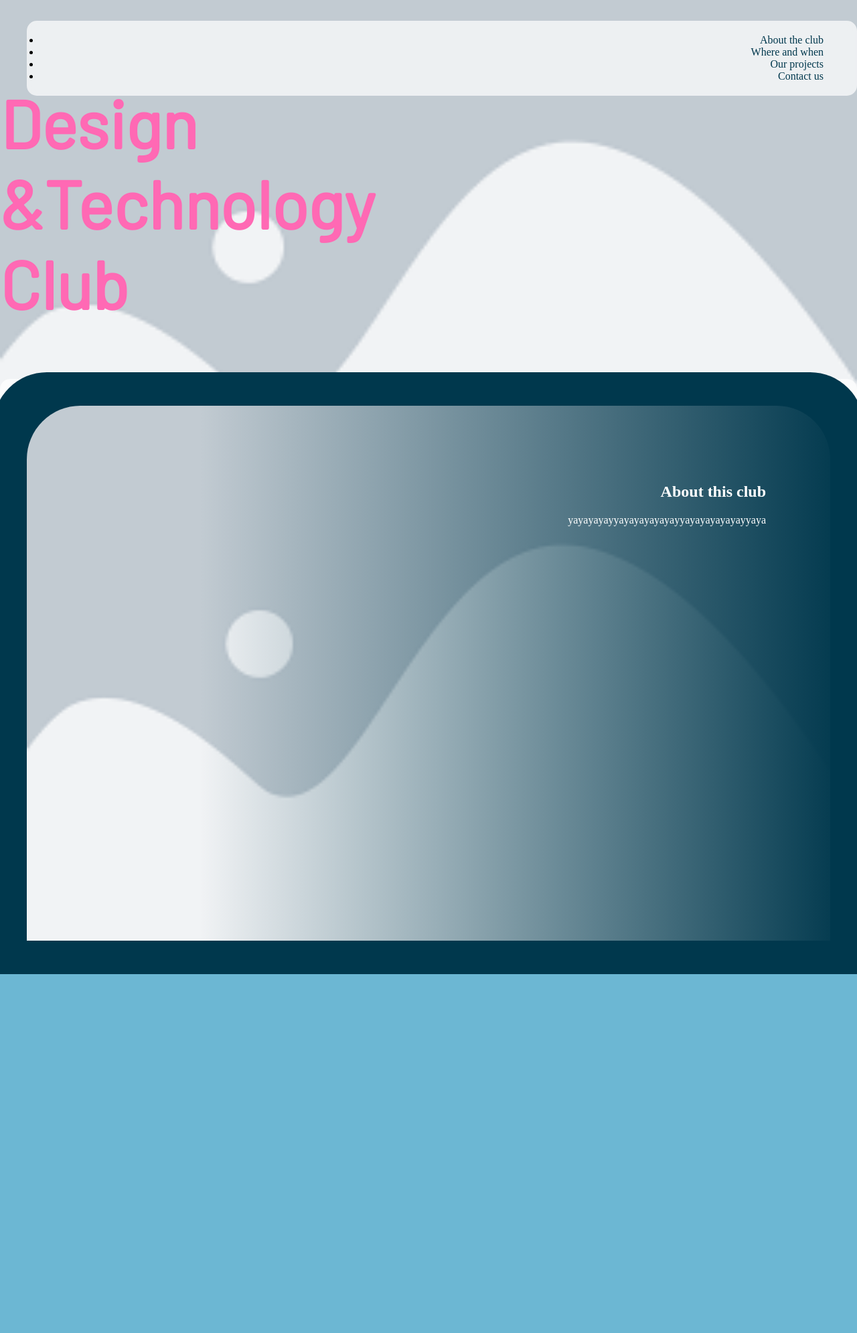
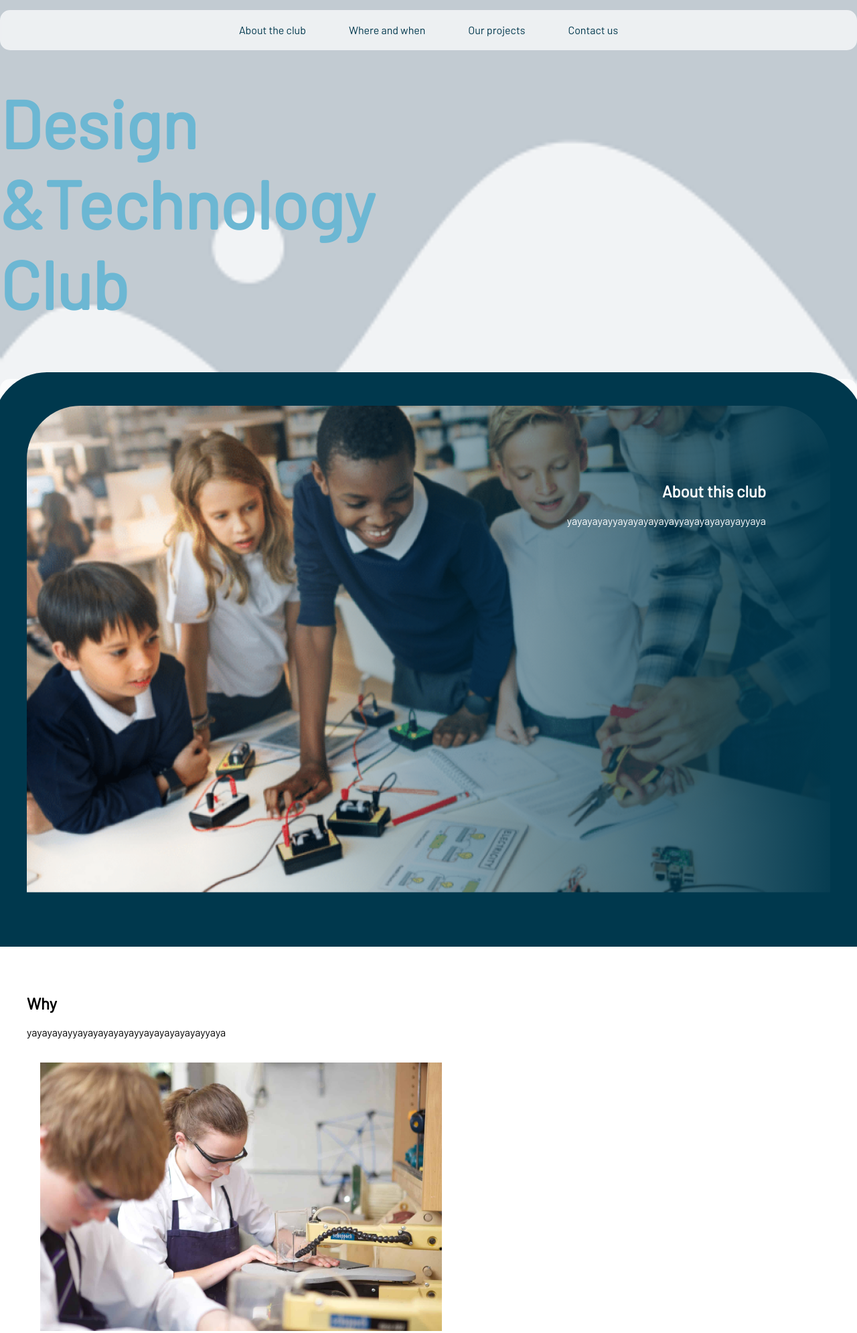
Before and after one commit to RadiatingDucks/DTCC-website-design, a plain HTML site: page index.html in a window 1280 px wide. Shown: the whole page at 67% size. Before the commit the page ends 1455 px from the top, so only its background shows below. Drawn offline with Linux system fonts and the light colour scheme.

Commit message:
added pictures in to test

```diff
--- a/index.html
+++ b/index.html
@@ -9,21 +9,19 @@
 
         <section class="front">
             <div class="navigation">
-                <ul>
                     <nav>
-                        <li><a href="#"><span class="fa fa-leaf"></span> About the club</a></li>
-                        <li><a href="#"><span class="fa fa-map-marker-alt"></span> Where and when</a></li>
-                        <li><a href="#"><span class="fa fa-wrench"></span> Our projects</a></li>
-                        <li><a href="#"><span class="fa fa-newspaper"></span> Contact us</a></li>
+                        <a href="#"><span class="fa fa-leaf"></span> About the club</a>
+                        <a href="#"><span class="fa fa-map-marker-alt"></span> Where and when</a>
+                        <a href="#"><span class="fa fa-wrench"></span> Our projects</a>
+                        <a href="#"><span class="fa fa-newspaper"></span> Contact us</a>
                     </nav>
-                </ul>
             </div>
             <h1>Design<br>&Technology<br>Club</h1>
             <nav></nav>
         </section>
 
         <section class="sec1">
-            <img src="placeholder.png" class="sec1Img">
+            <img src="design_temp_photo.png" class="sec1Img">
             <div  class="sec1text">
                 <h2>About this club</h2>
                 <p>yayayayayyayayayayayayyayayayayayayyaya</p>
@@ -31,7 +29,9 @@
         </section>
 
         <section class="sec2">
-
+            <h2>Why</h2>
+            <p>yayayayayyayayayayayayyayayayayayayyaya</p>
+            <img src="design_temp_photo2.jpg" class="sec2Img">
         </section>
     </body>
 
--- a/main.css
+++ b/main.css
@@ -28,7 +28,7 @@ body {
 h1 {
     font-family: "Barlow";
     font-size: 100px;
-    color: hotpink;
+    color:rgb(108, 183, 211);
 }
 
 .sec1 {
@@ -50,9 +50,11 @@ h1 {
     align-content: center;
     border-top-left-radius: 80px;
     border-top-right-radius: 80px;
+    margin-bottom: 30px;
 }
 
 .sec1text {
+    font-family: "Barlow";
     position: absolute;
     top: 5%;
     right: 2%;
@@ -79,7 +81,7 @@ nav{
     backdrop-filter: blur(7px);
     padding: 20px;
     border-radius: 15px;
-    text-align: right;
+    text-align: center;
 
 }
 
@@ -87,4 +89,21 @@ a{
     padding: 30px;
     color: rgb(0, 56, 77);
     text-decoration: none;
+    font-family: "Barlow";
 }
+
+.sec2 {
+    background-color: rgb(255, 255, 255);
+    padding: 50px;
+    margin-left: -10px;
+    margin-right: -10px;
+    height:fit-content;
+    position: relative;
+    overflow: hidden;
+    font-family: "Barlow";
+}
+
+.sec2Img {
+    width: 50%;
+    margin: 20px;
+}
```
Also changed, not shown: design_temp_photo.png (added), design_temp_photo2.jpg (added).
